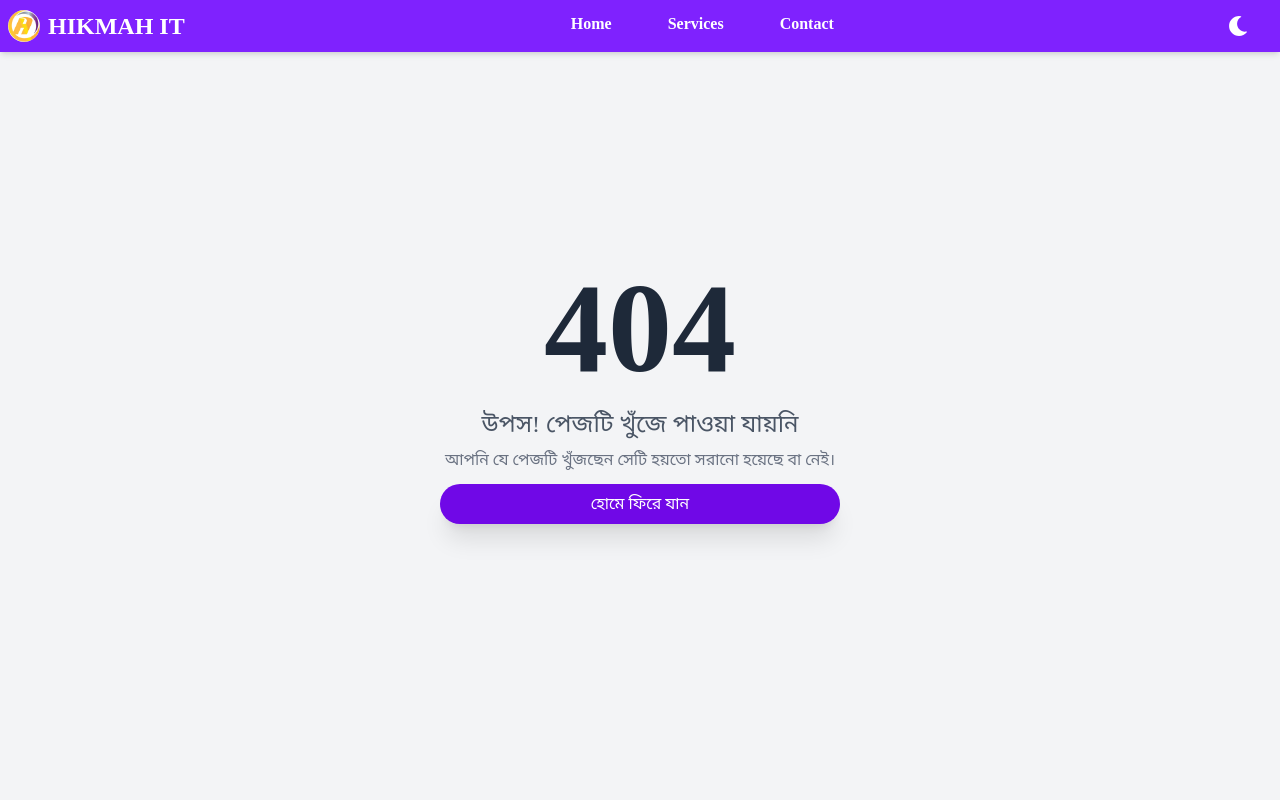
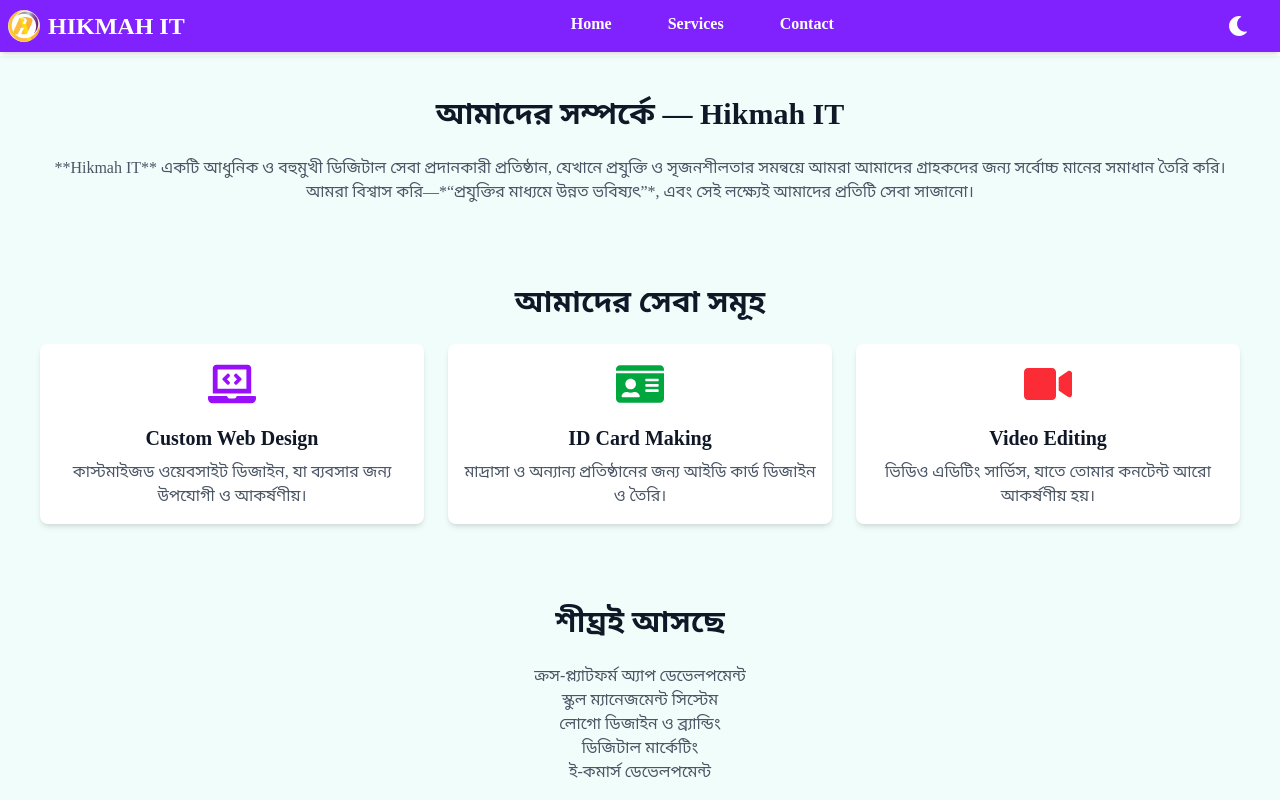
Before and after one commit to mdjunaidalhabib/hikmah-it, a Next.js app: page /about in a window 1280 px wide. Before the commit this address had no page. Shown: the top 800 px of the page. Built offline with nearby package versions, Linux system fonts and the light colour scheme.

Commit message:
Updated code

```diff
--- /dev/null
+++ b/app/about/page.js
@@ -0,0 +1,21 @@
+import React from 'react'
+import HeroSection from "../components/about/heroSection";
+import Services from "../components/home/services";
+import CameServices from "../components/about/CameServices";
+import CustomerReviewSlider from "../components/home/CustomerReviewSlider";
+import Contact from "../components/home/Contact";
+
+
+
+
+export default function Home() {
+  return (
+    <div className="mt-14">
+      <HeroSection />
+      <Services />
+      <CameServices />
+      <CustomerReviewSlider />
+      <Contact />
+    </div>
+  );
+}
--- /dev/null
+++ b/app/components/about/CameServices.jsx
@@ -0,0 +1,22 @@
+import React from "react";
+
+const CameServices = () => {
+  return (
+    <section className="bg-teal-50 dark:bg-gray-900">
+      <div className="px-4 md:px-10 py-10 max-w-7xl mx-auto text-center">
+        <h3 className="text-3xl font-bold text-gray-900 dark:text-white mb-6">
+          শীঘ্রই আসছে
+        </h3>
+        <ul className="text-center text-gray-600 dark:text-gray-300">
+          <li>ক্রস-প্ল্যাটফর্ম অ্যাপ ডেভেলপমেন্ট</li>
+          <li>স্কুল ম্যানেজমেন্ট সিস্টেম</li>
+          <li>লোগো ডিজাইন ও ব্র্যান্ডিং</li>
+          <li>ডিজিটাল মার্কেটিং</li>
+          <li>ই-কমার্স ডেভেলপমেন্ট</li>
+        </ul>
+      </div>
+    </section>
+  );
+};
+
+export default CameServices;
--- /dev/null
+++ b/app/components/about/HeroSection.jsx
@@ -0,0 +1,22 @@
+import React from "react";
+
+const HeroSection = () => {
+  return (
+    <section className="bg-teal-50 dark:bg-gray-900">
+      <div className="px-4 md:px-10 py-10 max-w-7xl mx-auto text-center">
+        <h2 className="text-3xl font-bold text-gray-900 dark:text-white mb-6">
+          আমাদের সম্পর্কে — Hikmah IT
+        </h2>
+        <p className="text-center text-gray-600 dark:text-gray-300">
+          **Hikmah IT** একটি আধুনিক ও বহুমুখী ডিজিটাল সেবা প্রদানকারী
+          প্রতিষ্ঠান, যেখানে প্রযুক্তি ও সৃজনশীলতার সমন্বয়ে আমরা আমাদের
+          গ্রাহকদের জন্য সর্বোচ্চ মানের সমাধান তৈরি করি। আমরা বিশ্বাস
+          করি—*“প্রযুক্তির মাধ্যমে উন্নত ভবিষ্যৎ”*, এবং সেই লক্ষ্যেই আমাদের
+          প্রতিটি সেবা সাজানো।
+        </p>
+      </div>
+    </section>
+  );
+};
+
+export default HeroSection;
--- a/app/components/home/HeroSection.jsx
+++ b/app/components/home/HeroSection.jsx
@@ -17,7 +17,7 @@
             আপনার প্রয়োজন বুঝে আমরা তৈরি করি সহজ, আধুনিক ও বিশ্বস্ত ডিজিটাল
             সমাধান। যেটা শুধু কাজের না, আপনার বিশ্বাসেরও যোগ্য।
           </p>
-          <Link href="/">
+          <Link href="/about">
             <button className="px-4 sm:px-14 inline-block py-2 shadow-md lg:m-3 rounded bg-violet-700 hover:bg-fuchsia-600 text-white text-center transition-all duration-300 cursor-pointer hover:scale-105 active:scale-105 active:bg-fuchsia-600">
               আমাদের সম্পর্কে জানুন
             </button>
```
